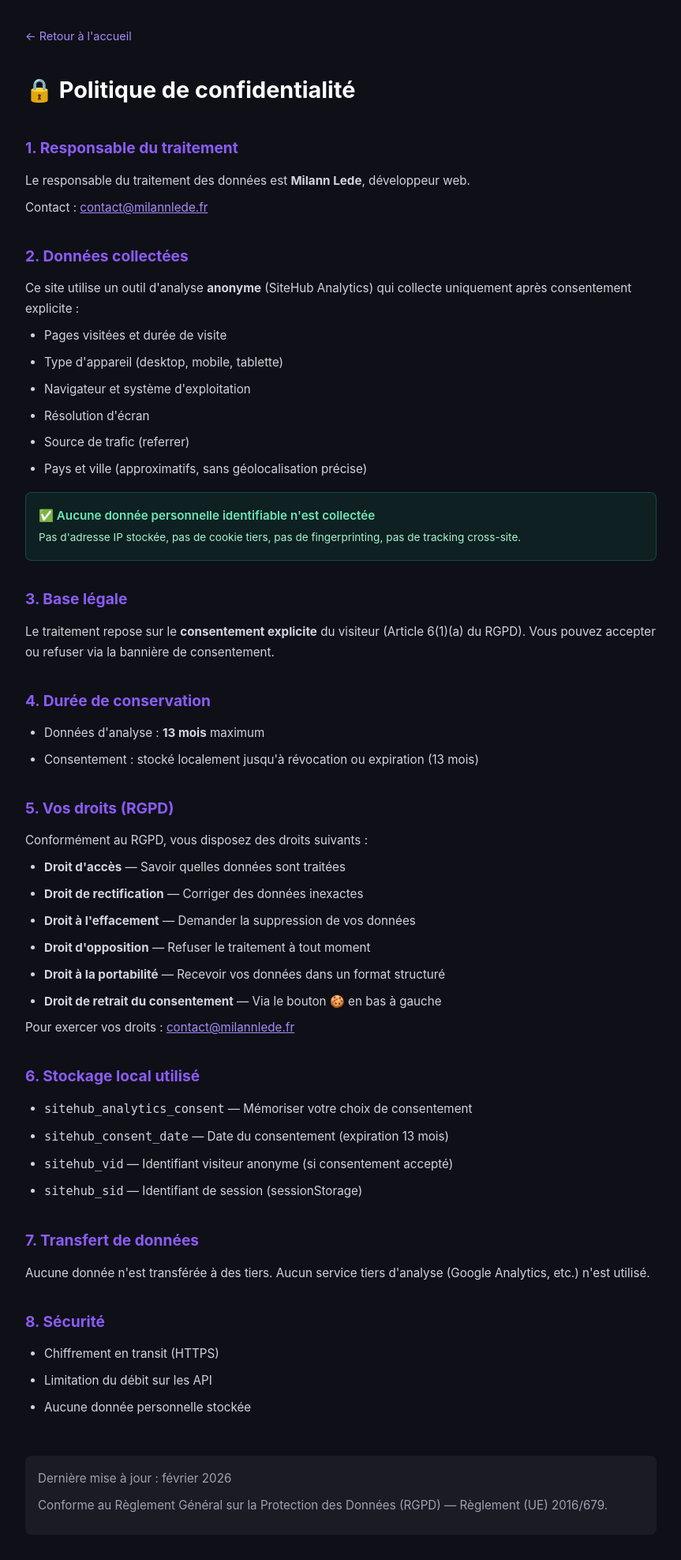
After one commit to Milann-lede/Portefolio-milann-lede, a PHP site: page /politique-confidentialite.html in a window 1280 px wide. The commit adds this page. Shown: the whole page at 79% size, without its empty margins (208-1071 px from the left). Run offline with PHP 8.4, Linux system fonts and the light colour scheme.

Commit message:
feat: Implement GDPR-compliant analytics, add new privacy policy and legal notice pages, and update project card styling.

```diff
--- a/admin/dashboard.html
+++ b/admin/dashboard.html
@@ -162,6 +162,10 @@
     <script src="../asset/js/script.js"></script>
     <script src="../asset/js/projets.js"></script>
     <script src="admin.js"></script>
+
+<!-- SiteHub Analytics — GDPR Compliant -->
+<script src="http://localhost:3006/consent.js"></script>
+<script src="http://localhost:3006/tracker.js" data-site-id="cmljmoygt000bp4gpnr58cru9" data-endpoint="http://localhost:3006/api/analytics/collect"></script>
 </body>
 
 </html>
--- a/admin/login.html
+++ b/admin/login.html
@@ -61,6 +61,10 @@
 
     <script src="../asset/js/script.js"></script>
     <script src="admin.js"></script>
+
+<!-- SiteHub Analytics — GDPR Compliant -->
+<script src="http://localhost:3006/consent.js"></script>
+<script src="http://localhost:3006/tracker.js" data-site-id="cmljmoygt000bp4gpnr58cru9" data-endpoint="http://localhost:3006/api/analytics/collect"></script>
 </body>
 
 </html>
--- a/asset/style/a-propos.css
+++ b/asset/style/a-propos.css
@@ -283,6 +283,7 @@ body {
   margin-bottom: 1.5rem;
   transition: all 0.6s cubic-bezier(0.4, 0, 0.2, 1);
   filter: drop-shadow(0 0 20px rgba(255, 98, 192, 0.2));
+  transform: translateY(40px);
 }
 
 .feature-card h3 {
@@ -294,6 +295,7 @@ body {
   text-align: center;
   width: 100%;
   white-space: nowrap;
+  transform: translateY(40px);
 }
 
 .feature-card p {
--- a/asset/style/styles.css
+++ b/asset/style/styles.css
@@ -309,11 +309,11 @@ body{
   border-radius:0.75rem;
   overflow:hidden;
   border:1px solid rgba(255,255,255,.08);
-  transition:transform 0.3s, box-shadow 0.3s;
+  transition: all 0.5s cubic-bezier(0.25, 0.8, 0.25, 1);
 }
 .card:hover{
-  transform:translateY(-0.3125rem);
-  box-shadow: 0 10px 30px rgba(0, 0, 0, 0.3);
+  box-shadow: 0 20px 40px rgba(0, 0, 0, 0.4);
+  border-color: rgba(255, 255, 255, 0.3);
 }
 .card .thumb{
   width:100%;
--- a/contact.html
+++ b/contact.html
@@ -180,6 +180,10 @@
     <!-- Script pour le menu burger et le formulaire -->
     <script src="asset/js/script.js"></script>
 
+
+<!-- SiteHub Analytics — GDPR Compliant -->
+<script src="http://localhost:3006/consent.js"></script>
+<script src="http://localhost:3006/tracker.js" data-site-id="cmljmoygt000bp4gpnr58cru9" data-endpoint="http://localhost:3006/api/analytics/collect"></script>
 </body>
 
 </html>
--- /dev/null
+++ b/politique-confidentialite.html
@@ -0,0 +1,98 @@
+<!DOCTYPE html>
+<html lang="fr">
+<head>
+  <meta charset="UTF-8">
+  <meta name="viewport" content="width=device-width, initial-scale=1.0">
+  <title>Politique de confidentialité — Portfolio Milann Lede</title>
+  <style>
+    * { margin: 0; padding: 0; box-sizing: border-box; }
+    body { font-family: -apple-system, BlinkMacSystemFont, 'Segoe UI', Roboto, sans-serif; background: #0f0f17; color: #d1d5db; line-height: 1.7; padding: 2rem 1rem; }
+    .container { max-width: 800px; margin: 0 auto; }
+    h1 { color: #fff; font-size: 1.8rem; margin-bottom: 2rem; }
+    h2 { color: #8b5cf6; font-size: 1.2rem; margin: 2rem 0 0.75rem; }
+    p, li { margin-bottom: 0.5rem; font-size: 0.95rem; }
+    ul { padding-left: 1.5rem; }
+    a { color: #a78bfa; }
+    .highlight { background: rgba(16, 185, 129, 0.1); border: 1px solid rgba(16, 185, 129, 0.3); border-radius: 8px; padding: 1rem; margin: 1rem 0; }
+    .highlight p { color: #6ee7b7; font-weight: 600; margin: 0; }
+    .highlight small { color: #a7f3d0; font-size: 0.85rem; }
+    .footer-note { margin-top: 3rem; padding: 1rem; background: rgba(255,255,255,0.05); border-radius: 8px; font-size: 0.8rem; color: #9ca3af; }
+    .back-link { display: inline-block; margin-bottom: 2rem; color: #a78bfa; text-decoration: none; font-size: 0.9rem; }
+    .back-link:hover { text-decoration: underline; }
+  </style>
+</head>
+<body>
+  <div class="container">
+    <a href="/" class="back-link">← Retour à l'accueil</a>
+
+    <h1>🔒 Politique de confidentialité</h1>
+
+    <h2>1. Responsable du traitement</h2>
+    <p>Le responsable du traitement des données est <strong>Milann Lede</strong>, développeur web.</p>
+    <p>Contact : <a href="mailto:contact@milannlede.fr">contact@milannlede.fr</a></p>
+
+    <h2>2. Données collectées</h2>
+    <p>Ce site utilise un outil d'analyse <strong>anonyme</strong> (SiteHub Analytics) qui collecte uniquement après consentement explicite :</p>
+    <ul>
+      <li>Pages visitées et durée de visite</li>
+      <li>Type d'appareil (desktop, mobile, tablette)</li>
+      <li>Navigateur et système d'exploitation</li>
+      <li>Résolution d'écran</li>
+      <li>Source de trafic (referrer)</li>
+      <li>Pays et ville (approximatifs, sans géolocalisation précise)</li>
+    </ul>
+    <div class="highlight">
+      <p>✅ Aucune donnée personnelle identifiable n'est collectée</p>
+      <small>Pas d'adresse IP stockée, pas de cookie tiers, pas de fingerprinting, pas de tracking cross-site.</small>
+    </div>
+
+    <h2>3. Base légale</h2>
+    <p>Le traitement repose sur le <strong>consentement explicite</strong> du visiteur (Article 6(1)(a) du RGPD). Vous pouvez accepter ou refuser via la bannière de consentement.</p>
+
+    <h2>4. Durée de conservation</h2>
+    <ul>
+      <li>Données d'analyse : <strong>13 mois</strong> maximum</li>
+      <li>Consentement : stocké localement jusqu'à révocation ou expiration (13 mois)</li>
+    </ul>
+
+    <h2>5. Vos droits (RGPD)</h2>
+    <p>Conformément au RGPD, vous disposez des droits suivants :</p>
+    <ul>
+      <li><strong>Droit d'accès</strong> — Savoir quelles données sont traitées</li>
+      <li><strong>Droit de rectification</strong> — Corriger des données inexactes</li>
+      <li><strong>Droit à l'effacement</strong> — Demander la suppression de vos données</li>
+      <li><strong>Droit d'opposition</strong> — Refuser le traitement à tout moment</li>
+      <li><strong>Droit à la portabilité</strong> — Recevoir vos données dans un format structuré</li>
+      <li><strong>Droit de retrait du consentement</strong> — Via le bouton 🍪 en bas à gauche</li>
+    </ul>
+    <p>Pour exercer vos droits : <a href="mailto:contact@milannlede.fr">contact@milannlede.fr</a></p>
+
+    <h2>6. Stockage local utilisé</h2>
+    <ul>
+      <li><code>sitehub_analytics_consent</code> — Mémoriser votre choix de consentement</li>
+      <li><code>sitehub_consent_date</code> — Date du consentement (expiration 13 mois)</li>
+      <li><code>sitehub_vid</code> — Identifiant visiteur anonyme (si consentement accepté)</li>
+      <li><code>sitehub_sid</code> — Identifiant de session (sessionStorage)</li>
+    </ul>
+
+    <h2>7. Transfert de données</h2>
+    <p>Aucune donnée n'est transférée à des tiers. Aucun service tiers d'analyse (Google Analytics, etc.) n'est utilisé.</p>
+
+    <h2>8. Sécurité</h2>
+    <ul>
+      <li>Chiffrement en transit (HTTPS)</li>
+      <li>Limitation du débit sur les API</li>
+      <li>Aucune donnée personnelle stockée</li>
+    </ul>
+
+    <div class="footer-note">
+      <p>Dernière mise à jour : février 2026</p>
+      <p>Conforme au Règlement Général sur la Protection des Données (RGPD) — Règlement (UE) 2016/679.</p>
+    </div>
+  </div>
+
+<!-- SiteHub Analytics — GDPR Compliant -->
+<script src="http://localhost:3006/consent.js"></script>
+<script src="http://localhost:3006/tracker.js" data-site-id="cmljmoygt000bp4gpnr58cru9" data-endpoint="http://localhost:3006/api/analytics/collect"></script>
+</body>
+</html>
--- a/projets.html
+++ b/projets.html
@@ -146,6 +146,10 @@
 
     <script src="asset/js/script.js"></script>
     <script src="asset/js/projets.js"></script>
+
+<!-- SiteHub Analytics — GDPR Compliant -->
+<script src="http://localhost:3006/consent.js"></script>
+<script src="http://localhost:3006/tracker.js" data-site-id="cmljmoygt000bp4gpnr58cru9" data-endpoint="http://localhost:3006/api/analytics/collect"></script>
 </body>
 
 </html>
--- a/service-worker.js
+++ b/service-worker.js
@@ -1,4 +1,4 @@
-const CACHE_NAME = 'portfolio-cache-v11';
+const CACHE_NAME = 'portfolio-cache-v20';
 const ASSETS_TO_CACHE = [
     './',
     './index.html',
```
Also changed, not shown: a-propos.html (+5 -2 lines), asset/js/projets.js (+77 -9 lines), asset/style/projets.css (+8 -4 lines), index.html (+13 -7 lines), mentions-legales.html (added, +61 -0 lines), asset/image/AC.jpeg (added), asset/image/modern-web.png (added).
